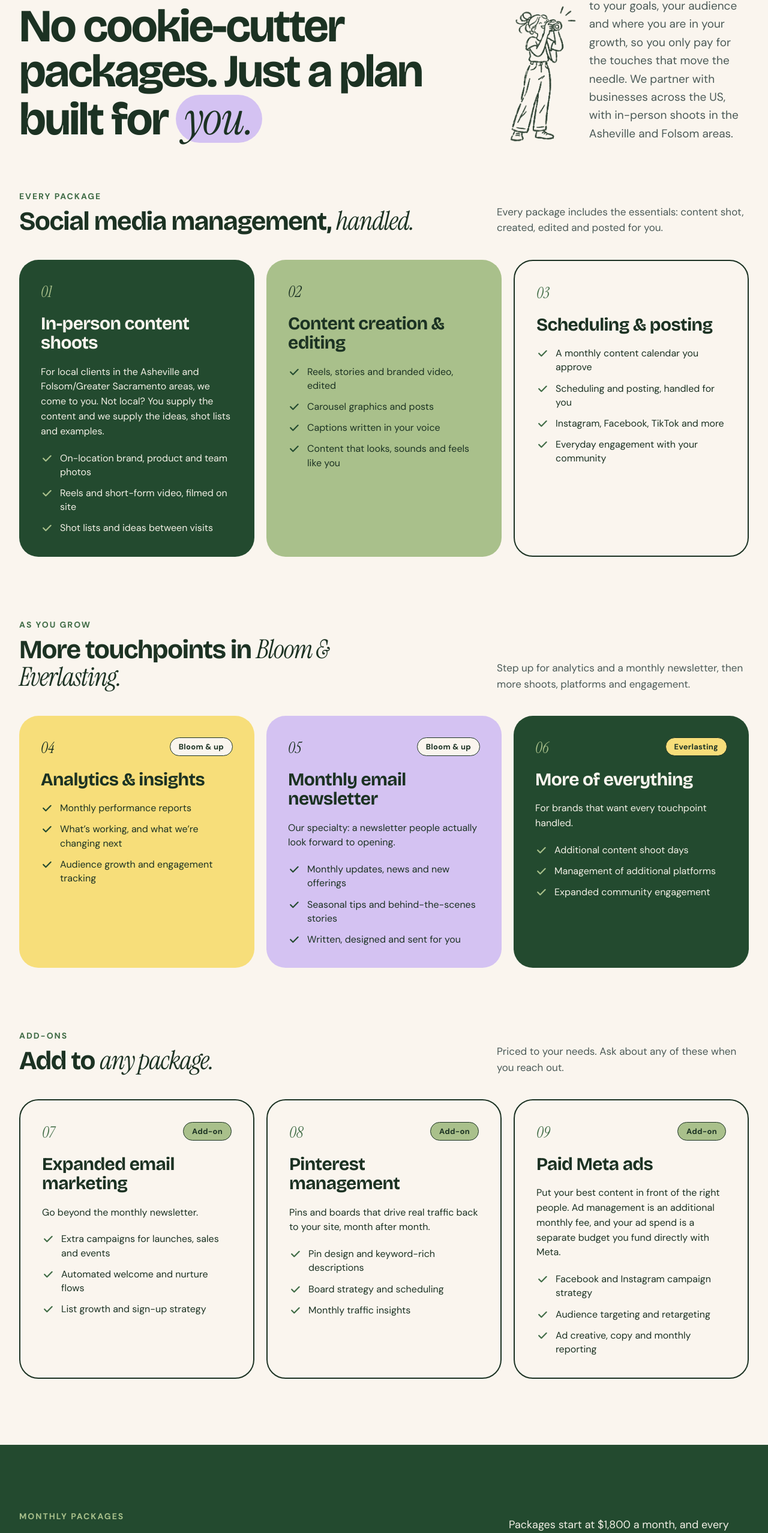
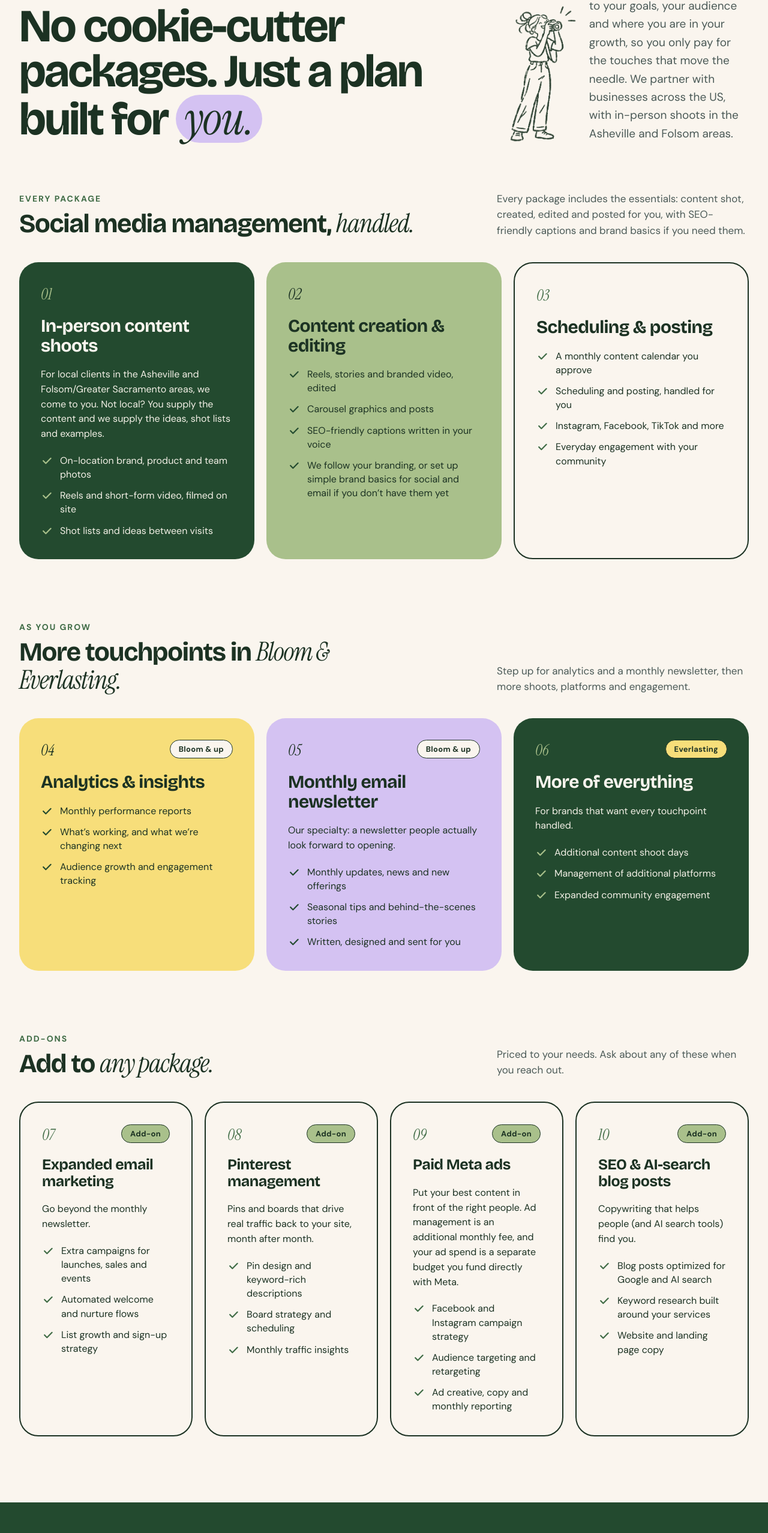
Before and after one commit to shandapoulson/Evermoremedia, a plain HTML site: page services.html in a window 1280 px wide. Shown: the part 196-2751 px from the top of the page at 60% size. Drawn offline with nearby package versions, Linux system fonts and the light colour scheme.

Commit message:
Add SEO captions, brand basics, blog post add-on, refreshed marquee and inquiry options, and a favicon
Co-Authored-By: Claude Opus 5.5 <noreply@anthropic.com>
Claude-Session: https://claude.ai/code/session_01NWj2oHgCSseut4CXtE4WYQ

```diff
--- a/services.html
+++ b/services.html
@@ -16,6 +16,10 @@
 <meta property="og:image:alt" content="Evermore Media: Marketing with personality. Social media and marketing studio in Asheville, NC and Folsom, CA.">
 <meta name="twitter:card" content="summary_large_image">
 <meta name="twitter:image" content="https://www.itsevermoremedia.com/assets/og-image.png">
+<link rel="icon" href="favicon.ico" sizes="any">
+<link rel="icon" type="image/png" sizes="32x32" href="assets/favicon-32.png">
+<link rel="apple-touch-icon" href="assets/apple-touch-icon.png">
+<meta name="theme-color" content="#234A2F">
 <link rel="preconnect" href="https://fonts.googleapis.com">
 <link href="https://fonts.googleapis.com/css2?family=Bricolage+Grotesque:opsz,wght@12..96,400..800&amp;family=DM+Sans:opsz,wght@9..40,400..700&amp;family=Instrument+Serif:ital@0;1&amp;display=swap" rel="stylesheet">
 <style>
@@ -69,7 +73,7 @@ a{color:#1C3223}a:hover{color:#234A2F}
 <span style="font-size: 14px; font-weight: 700; letter-spacing: 0.14em; text-transform: uppercase; color: #3F6B45;">Every package</span>
 <h2 style="margin: 0; font-family: 'Bricolage Grotesque', sans-serif; font-weight: 700; font-size: clamp(30px, 3.4vw, 46px); line-height: 1.05; letter-spacing: -0.03em; color: #1C3223;">Social media management, <span style="font-family: 'Instrument Serif', serif; font-style: italic; font-weight: 400;">handled.</span></h2>
 </div>
-<p style="margin: 0; max-width: 420px; font-size: 17px; line-height: 1.55; color: #4B5A57;">Every package includes the essentials: content shot, created, edited and posted for you.</p>
+<p style="margin: 0; max-width: 420px; font-size: 17px; line-height: 1.55; color: #4B5A57;">Every package includes the essentials: content shot, created, edited and posted for you, with SEO-friendly captions and brand basics if you need them.</p>
 </div>
 <div style="display: grid; grid-template-columns: repeat(auto-fit, minmax(320px, 1fr)); gap: 20px;">
 <div style="border-radius: 32px; padding: 36px; background: #234A2F; color: #FAF5EE; display: flex; flex-direction: column; gap: 20px; box-sizing: border-box;">
@@ -89,8 +93,8 @@ a{color:#1C3223}a:hover{color:#234A2F}
 <ul style="margin: 0; padding: 0; list-style: none; display: flex; flex-direction: column; gap: 12px; font-size: 16px; line-height: 1.45; color: #1C3223;">
 <li style="display: flex; gap: 12px; align-items: flex-start;"><svg width="20" height="20" viewBox="0 0 24 24" fill="none" stroke="#234A2F" stroke-width="2.6" stroke-linecap="round" stroke-linejoin="round" aria-hidden="true" style="flex: none; margin-top: 2px;"><path d="M5 12l5 5L20 7"></path></svg>Reels, stories and branded video, edited</li>
 <li style="display: flex; gap: 12px; align-items: flex-start;"><svg width="20" height="20" viewBox="0 0 24 24" fill="none" stroke="#234A2F" stroke-width="2.6" stroke-linecap="round" stroke-linejoin="round" aria-hidden="true" style="flex: none; margin-top: 2px;"><path d="M5 12l5 5L20 7"></path></svg>Carousel graphics and posts</li>
-<li style="display: flex; gap: 12px; align-items: flex-start;"><svg width="20" height="20" viewBox="0 0 24 24" fill="none" stroke="#234A2F" stroke-width="2.6" stroke-linecap="round" stroke-linejoin="round" aria-hidden="true" style="flex: none; margin-top: 2px;"><path d="M5 12l5 5L20 7"></path></svg>Captions written in your voice</li>
-<li style="display: flex; gap: 12px; align-items: flex-start;"><svg width="20" height="20" viewBox="0 0 24 24" fill="none" stroke="#234A2F" stroke-width="2.6" stroke-linecap="round" stroke-linejoin="round" aria-hidden="true" style="flex: none; margin-top: 2px;"><path d="M5 12l5 5L20 7"></path></svg>Content that looks, sounds and feels like you</li>
+<li style="display: flex; gap: 12px; align-items: flex-start;"><svg width="20" height="20" viewBox="0 0 24 24" fill="none" stroke="#234A2F" stroke-width="2.6" stroke-linecap="round" stroke-linejoin="round" aria-hidden="true" style="flex: none; margin-top: 2px;"><path d="M5 12l5 5L20 7"></path></svg>SEO-friendly captions written in your voice</li>
+<li style="display: flex; gap: 12px; align-items: flex-start;"><svg width="20" height="20" viewBox="0 0 24 24" fill="none" stroke="#234A2F" stroke-width="2.6" stroke-linecap="round" stroke-linejoin="round" aria-hidden="true" style="flex: none; margin-top: 2px;"><path d="M5 12l5 5L20 7"></path></svg>We follow your branding, or set up simple brand basics for social and email if you don&rsquo;t have them yet</li>
 </ul>
 </div>
 
@@ -157,11 +161,11 @@ a{color:#1C3223}a:hover{color:#234A2F}
 </div>
 <p style="margin: 0; max-width: 420px; font-size: 17px; line-height: 1.55; color: #4B5A57;">Priced to your needs. Ask about any of these when you reach out.</p>
 </div>
-<div style="display: grid; grid-template-columns: repeat(auto-fit, minmax(320px, 1fr)); gap: 20px;">
+<div style="display: grid; grid-template-columns: repeat(auto-fit, minmax(260px, 1fr)); gap: 20px;">
 <div style="border-radius: 32px; padding: 36px; background: #FAF5EE; color: #1C3223; display: flex; flex-direction: column; gap: 20px; box-sizing: border-box; border: 2px solid #1C3223;">
 <div style="display: flex; justify-content: space-between; align-items: center; gap: 12px;"><span style="font-family: 'Instrument Serif', serif; font-style: italic; font-size: 26px; color: #3F6B45;">07</span>
 <span style="align-self: flex-start; padding: 6px 14px; border-radius: 999px; background: #A9C08B; color: #1C3223; border: 1.5px solid #1C3223; font-size: 13px; font-weight: 700; letter-spacing: 0.02em;">Add-on</span></div>
-<h3 style="margin: 0; font-family: 'Bricolage Grotesque', sans-serif; font-weight: 700; font-size: 30px; line-height: 1.08; letter-spacing: -0.02em;">Expanded email marketing</h3>
+<h3 style="margin: 0; font-family: 'Bricolage Grotesque', sans-serif; font-weight: 700; font-size: 25px; line-height: 1.1; letter-spacing: -0.02em;">Expanded email marketing</h3>
 <p style="margin: 0; font-size: 16px; line-height: 1.55; color: #1C3223;">Go beyond the monthly newsletter.</p>
 <ul style="margin: 0; padding: 0; list-style: none; display: flex; flex-direction: column; gap: 12px; font-size: 16px; line-height: 1.45; color: #1C3223;">
 <li style="display: flex; gap: 12px; align-items: flex-start;"><svg width="20" height="20" viewBox="0 0 24 24" fill="none" stroke="#3F6B45" stroke-width="2.6" stroke-linecap="round" stroke-linejoin="round" aria-hidden="true" style="flex: none; margin-top: 2px;"><path d="M5 12l5 5L20 7"></path></svg>Extra campaigns for launches, sales and events</li>
@@ -173,7 +177,7 @@ a{color:#1C3223}a:hover{color:#234A2F}
 <div style="border-radius: 32px; padding: 36px; background: #FAF5EE; color: #1C3223; display: flex; flex-direction: column; gap: 20px; box-sizing: border-box; border: 2px solid #1C3223;">
 <div style="display: flex; justify-content: space-between; align-items: center; gap: 12px;"><span style="font-family: 'Instrument Serif', serif; font-style: italic; font-size: 26px; color: #3F6B45;">08</span>
 <span style="align-self: flex-start; padding: 6px 14px; border-radius: 999px; background: #A9C08B; color: #1C3223; border: 1.5px solid #1C3223; font-size: 13px; font-weight: 700; letter-spacing: 0.02em;">Add-on</span></div>
-<h3 style="margin: 0; font-family: 'Bricolage Grotesque', sans-serif; font-weight: 700; font-size: 30px; line-height: 1.08; letter-spacing: -0.02em;">Pinterest management</h3>
+<h3 style="margin: 0; font-family: 'Bricolage Grotesque', sans-serif; font-weight: 700; font-size: 25px; line-height: 1.1; letter-spacing: -0.02em;">Pinterest management</h3>
 <p style="margin: 0; font-size: 16px; line-height: 1.55; color: #1C3223;">Pins and boards that drive real traffic back to your site, month after month.</p>
 <ul style="margin: 0; padding: 0; list-style: none; display: flex; flex-direction: column; gap: 12px; font-size: 16px; line-height: 1.45; color: #1C3223;">
 <li style="display: flex; gap: 12px; align-items: flex-start;"><svg width="20" height="20" viewBox="0 0 24 24" fill="none" stroke="#3F6B45" stroke-width="2.6" stroke-linecap="round" stroke-linejoin="round" aria-hidden="true" style="flex: none; margin-top: 2px;"><path d="M5 12l5 5L20 7"></path></svg>Pin design and keyword-rich descriptions</li>
@@ -185,12 +189,24 @@ a{color:#1C3223}a:hover{color:#234A2F}
 <div style="border-radius: 32px; padding: 36px; background: #FAF5EE; color: #1C3223; display: flex; flex-direction: column; gap: 20px; box-sizing: border-box; border: 2px solid #1C3223;">
 <div style="display: flex; justify-content: space-between; align-items: center; gap: 12px;"><span style="font-family: 'Instrument Serif', serif; font-style: italic; font-size: 26px; color: #3F6B45;">09</span>
 <span style="align-self: flex-start; padding: 6px 14px; border-radius: 999px; background: #A9C08B; color: #1C3223; border: 1.5px solid #1C3223; font-size: 13px; font-weight: 700; letter-spacing: 0.02em;">Add-on</span></div>
-<h3 style="margin: 0; font-family: 'Bricolage Grotesque', sans-serif; font-weight: 700; font-size: 30px; line-height: 1.08; letter-spacing: -0.02em;">Paid Meta ads</h3>
+<h3 style="margin: 0; font-family: 'Bricolage Grotesque', sans-serif; font-weight: 700; font-size: 25px; line-height: 1.1; letter-spacing: -0.02em;">Paid Meta ads</h3>
 <p style="margin: 0; font-size: 16px; line-height: 1.55; color: #1C3223;">Put your best content in front of the right people. Ad management is an additional monthly fee, and your ad spend is a separate budget you fund directly with Meta.</p>
 <ul style="margin: 0; padding: 0; list-style: none; display: flex; flex-direction: column; gap: 12px; font-size: 16px; line-height: 1.45; color: #1C3223;">
 <li style="display: flex; gap: 12px; align-items: flex-start;"><svg width="20" height="20" viewBox="0 0 24 24" fill="none" stroke="#3F6B45" stroke-width="2.6" stroke-linecap="round" stroke-linejoin="round" aria-hidden="true" style="flex: none; margin-top: 2px;"><path d="M5 12l5 5L20 7"></path></svg>Facebook and Instagram campaign strategy</li>
 <li style="display: flex; gap: 12px; align-items: flex-start;"><svg width="20" height="20" viewBox="0 0 24 24" fill="none" stroke="#3F6B45" stroke-width="2.6" stroke-linecap="round" stroke-linejoin="round" aria-hidden="true" style="flex: none; margin-top: 2px;"><path d="M5 12l5 5L20 7"></path></svg>Audience targeting and retargeting</li>
 <li style="display: flex; gap: 12px; align-items: flex-start;"><svg width="20" height="20" viewBox="0 0 24 24" fill="none" stroke="#3F6B45" stroke-width="2.6" stroke-linecap="round" stroke-linejoin="round" aria-hidden="true" style="flex: none; margin-top: 2px;"><path d="M5 12l5 5L20 7"></path></svg>Ad creative, copy and monthly reporting</li>
+</ul>
+</div>
+
+<div style="border-radius: 32px; padding: 36px; background: #FAF5EE; color: #1C3223; display: flex; flex-direction: column; gap: 20px; box-sizing: border-box; border: 2px solid #1C3223;">
+<div style="display: flex; justify-content: space-between; align-items: center; gap: 12px;"><span style="font-family: 'Instrument Serif', serif; font-style: italic; font-size: 26px; color: #3F6B45;">10</span>
+<span style="align-self: flex-start; padding: 6px 14px; border-radius: 999px; background: #A9C08B; color: #1C3223; border: 1.5px solid #1C3223; font-size: 13px; font-weight: 700; letter-spacing: 0.02em;">Add-on</span></div>
+<h3 style="margin: 0; font-family: 'Bricolage Grotesque', sans-serif; font-weight: 700; font-size: 25px; line-height: 1.1; letter-spacing: -0.02em;">SEO &amp; AI-search blog posts</h3>
+<p style="margin: 0; font-size: 16px; line-height: 1.55; color: #1C3223;">Copywriting that helps people (and AI search tools) find you.</p>
+<ul style="margin: 0; padding: 0; list-style: none; display: flex; flex-direction: column; gap: 12px; font-size: 16px; line-height: 1.45; color: #1C3223;">
+<li style="display: flex; gap: 12px; align-items: flex-start;"><svg width="20" height="20" viewBox="0 0 24 24" fill="none" stroke="#3F6B45" stroke-width="2.6" stroke-linecap="round" stroke-linejoin="round" aria-hidden="true" style="flex: none; margin-top: 2px;"><path d="M5 12l5 5L20 7"></path></svg>Blog posts optimized for Google and AI search</li>
+<li style="display: flex; gap: 12px; align-items: flex-start;"><svg width="20" height="20" viewBox="0 0 24 24" fill="none" stroke="#3F6B45" stroke-width="2.6" stroke-linecap="round" stroke-linejoin="round" aria-hidden="true" style="flex: none; margin-top: 2px;"><path d="M5 12l5 5L20 7"></path></svg>Keyword research built around your services</li>
+<li style="display: flex; gap: 12px; align-items: flex-start;"><svg width="20" height="20" viewBox="0 0 24 24" fill="none" stroke="#3F6B45" stroke-width="2.6" stroke-linecap="round" stroke-linejoin="round" aria-hidden="true" style="flex: none; margin-top: 2px;"><path d="M5 12l5 5L20 7"></path></svg>Website and landing page copy</li>
 </ul>
 </div>
 </div>
@@ -223,7 +239,7 @@ a{color:#1C3223}a:hover{color:#234A2F}
 <span style="font-size: 13px; font-weight: 700; letter-spacing: 0.12em; text-transform: uppercase; color: #3F6B45;">What&rsquo;s included</span>
 <ul style="margin: 0; padding: 0; list-style: none; display: flex; flex-direction: column; gap: 10px; font-size: 15px; line-height: 1.45;">
 <li style="display: flex; gap: 12px; align-items: flex-start;"><svg width="20" height="20" viewBox="0 0 24 24" fill="none" stroke="#3F6B45" stroke-width="2.6" stroke-linecap="round" stroke-linejoin="round" aria-hidden="true" style="flex: none; margin-top: 2px;"><path d="M5 12l5 5L20 7"></path></svg>In-person content shoots (if local)</li>
-<li style="display: flex; gap: 12px; align-items: flex-start;"><svg width="20" height="20" viewBox="0 0 24 24" fill="none" stroke="#3F6B45" stroke-width="2.6" stroke-linecap="round" stroke-linejoin="round" aria-hidden="true" style="flex: none; margin-top: 2px;"><path d="M5 12l5 5L20 7"></path></svg>Content creation and editing</li>
+<li style="display: flex; gap: 12px; align-items: flex-start;"><svg width="20" height="20" viewBox="0 0 24 24" fill="none" stroke="#3F6B45" stroke-width="2.6" stroke-linecap="round" stroke-linejoin="round" aria-hidden="true" style="flex: none; margin-top: 2px;"><path d="M5 12l5 5L20 7"></path></svg>Content creation and editing, with SEO-friendly captions</li>
 <li style="display: flex; gap: 12px; align-items: flex-start;"><svg width="20" height="20" viewBox="0 0 24 24" fill="none" stroke="#3F6B45" stroke-width="2.6" stroke-linecap="round" stroke-linejoin="round" aria-hidden="true" style="flex: none; margin-top: 2px;"><path d="M5 12l5 5L20 7"></path></svg>Scheduling and posting with a content calendar</li>
 </ul>
 </div>
@@ -294,6 +310,7 @@ a{color:#1C3223}a:hover{color:#234A2F}
 <span style="padding: 8px 16px; border-radius: 999px; background: #A9C08B; color: #1C3223; font-size: 15px; font-weight: 700;">Expanded email marketing</span>
 <span style="padding: 8px 16px; border-radius: 999px; background: #D4C2F2; color: #1C3223; font-size: 15px; font-weight: 700;">Pinterest management</span>
 <span style="padding: 8px 16px; border-radius: 999px; background: #F7DE7A; color: #1C3223; font-size: 15px; font-weight: 700;">Paid Meta ads</span>
+<span style="padding: 8px 16px; border-radius: 999px; background: #FAF5EE; color: #1C3223; font-size: 15px; font-weight: 700;">SEO &amp; AI-search blog posts</span>
 </div>
 <span style="font-size: 15px; color: #F3F0E6;">Priced to your needs</span>
 </div>
```
Also changed, not shown: index.html (+17 -8 lines), inquire.html (+8 -1 lines), team.html (+4 -0 lines), assets/apple-touch-icon.png (added), assets/favicon-32.png (added), assets/icon-192.png (added), favicon.ico (added).
